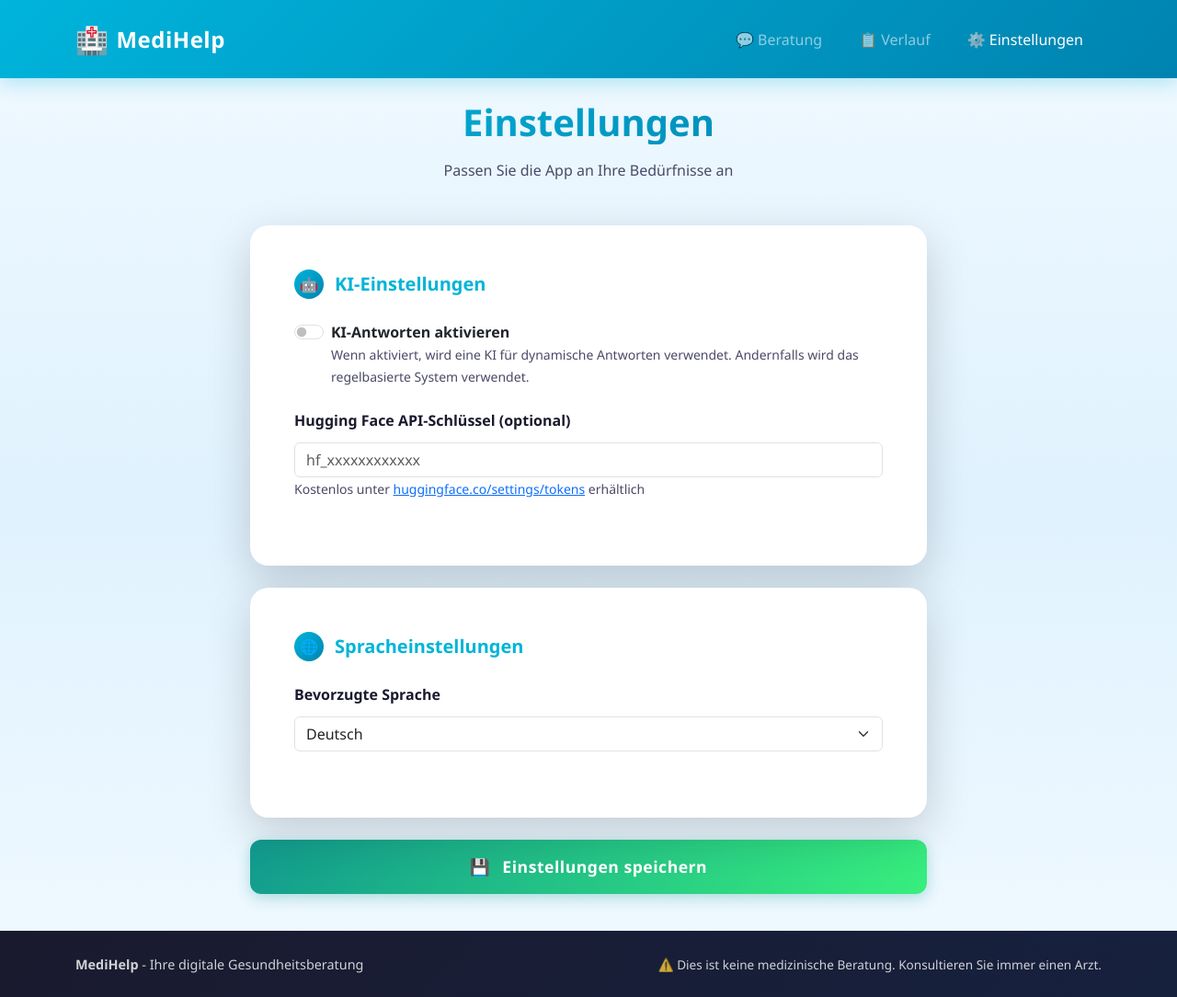
After one commit to leo201515/ls-medihelp, a Flask app: page /settings in a window 1280 px wide. The commit adds this page. Shown: the whole page at 92% size. Run offline with Flask 3, Linux system fonts and the light colour scheme; some libraries are stand-ins or nearby versions; some web fonts are replaced.

Commit message:
Add photo upload, camera capture, settings page, and AI integration

```diff
--- a/ai_service.py
+++ b/ai_service.py
@@ -6,31 +6,36 @@ from dotenv import load_dotenv
 
 load_dotenv()
 
-# Free AI service using Hugging Face Inference API
-# Get your free API key at: https://huggingface.co/settings/tokens
-# Free tier: Limited requests per month
+HF_API_KEY = os.getenv('HF_API_KEY', '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')
+HF_API_URL = "https://router.huggingface.co/hf-inference/models/microsoft/DialoGPT-medium"
+BACKUP_HF_API_URL = "https://router.huggingface.co/hf-inference/models/facebook/blenderbot-400M-distill"
 
-HF_API_KEY = os.getenv('HF_API_KEY', '')
+_user_settings = {'use_ai': False, 'api_key': ''}
 
-# Use a free text generation model
-# Options: mistralai/Mistral-7B-Instruct-v0.2, meta-llama/Llama-2-7b-chat-hf, etc.
-# Using a model that works with free inference API
-HF_API_URL = "https://api-inference.huggingface.co/models/microsoft/DialoGPT-medium"
-BACKUP_HF_API_URL = "https://api-inference.huggingface.co/models/facebook/blenderbot-400M-distill"
+def set_user_settings(use_ai, api_key):
+    global _user_settings
+    _user_settings['use_ai'] = use_ai
+    _user_settings['api_key'] = api_key
 
-def get_medical_advice(symptoms):
-    """
-    Get medical advice using free rule-based system (FAST)
-    """
-
-    # Detect language
+def get_medical_advice(symptoms, language='de'):
     german_words = ['ich', 'habe', 'schmerzen', 'kopfschmerzen', 'fieber', 'husten', 'erkältung',
                    'bauch', 'hals', 'schmerz', 'weh', 'kalt', 'heiß', 'müde', 'übel', 'nicht',
                    'art', 'und', 'der', 'die', 'ist', 'bin', 'sind']
     symptoms_lower = symptoms.lower()
-    is_german = any(word in symptoms_lower for word in german_words)
+    is_german = any(word in symptoms_lower for word in german_words) or language == 'de'
 
-def get_hf_advice(symptoms, is_german):
+    api_key = _user_settings.get('api_key') or HF_API_KEY
+    use_ai = _user_settings.get('use_ai', False)
+
+    if use_ai and api_key:
+        try:
+            return get_hf_advice(symptoms, is_german, api_key)
+        except Exception as e:
+            print(f"[INFO] AI API failed, using rule-based: {e}")
+
+    return get_rule_based_advice(symptoms, is_german)
+
+def get_hf_advice(symptoms, is_german, api_key):
     """Use Hugging Face free inference API"""
 
     if is_german:
@@ -49,7 +54,7 @@ Doctor: As a medical assistant, I recommend these general measures:
 """
 
     headers = {
-        "Authorization": f"Bearer {HF_API_KEY}",
+        "Authorization": f"Bearer {api_key}",
         "Content-Type": "application/json"
     }
 
--- a/app.py
+++ b/app.py
@@ -1,33 +1,74 @@
 import os
-from flask import Flask, render_template, request, jsonify, session
+from flask import Flask, render_template, request, jsonify, session, redirect, url_for
+from werkzeug.utils import secure_filename
 from dotenv import load_dotenv
 import uuid
 
 from database import init_db, save_consultation, get_history
-from ai_service import get_medical_advice
+from ai_service import get_medical_advice, set_user_settings
 
 load_dotenv()
 
 app = Flask(__name__)
 app.secret_key = os.getenv('SECRET_KEY', os.urandom(24))
+app.config['UPLOAD_FOLDER'] = 'uploads'
+app.config['MAX_CONTENT_LENGTH'] = 16 * 1024 * 1024
+
+ALLOWED_EXTENSIONS = {'png', 'jpg', 'jpeg', 'gif', 'webp'}
+
+os.makedirs(app.config['UPLOAD_FOLDER'], exist_ok=True)
 
 init_db()
+
+def allowed_file(filename):
+    return '.' in filename and filename.rsplit('.', 1)[1].lower() in ALLOWED_EXTENSIONS
 
 @app.route('/')
 def index():
     if 'session_id' not in session:
         session['session_id'] = str(uuid.uuid4())
-    return render_template('index.html')
+    return render_template('index.html', language=session.get('language', 'de'))
+
+@app.route('/settings')
+def settings():
+    if 'session_id' not in session:
+        session['session_id'] = str(uuid.uuid4())
+    return render_template('settings.html',
+        use_ai=session.get('use_ai', False),
+        api_key=session.get('api_key', ''),
+        language=session.get('language', 'de'))
+
+@app.route('/save-settings', methods=['POST'])
+def save_settings():
+    data = request.get_json()
+    session['use_ai'] = data.get('use_ai', False)
+    session['api_key'] = data.get('api_key', '')
+    session['language'] = data.get('language', 'de')
+    session.permanent = True
+    return jsonify({'success': True})
 
 @app.route('/consult', methods=['POST'])
 def consult():
-    data = request.get_json()
-    symptoms = data.get('symptoms', '').strip()
+    symptoms = request.form.get('symptoms', '').strip()
+    photo_path = None
 
     if not symptoms:
         return jsonify({'error': 'Bitte beschreiben Sie Ihre Symptome'}), 400
 
-    advice = get_medical_advice(symptoms)
+    if 'photo' in request.files:
+        file = request.files['photo']
+        if file and file.filename and allowed_file(file.filename):
+            filename = secure_filename(f"{uuid.uuid4()}_{file.filename}")
+            filepath = os.path.join(app.config['UPLOAD_FOLDER'], filename)
+            file.save(filepath)
+            photo_path = filepath
+
+    use_ai = session.get('use_ai', False)
+    api_key = session.get('api_key', '')
+    language = session.get('language', 'de')
+
+    set_user_settings(use_ai, api_key)
+    advice = get_medical_advice(symptoms, language)
     consultation_id = save_consultation(session['session_id'], symptoms, advice)
 
     return jsonify({
--- a/templates/base.html
+++ b/templates/base.html
@@ -31,6 +31,11 @@
                             <span>📋</span> Verlauf
                         </a>
                     </li>
+                    <li class="nav-item">
+                        <a class="nav-link {% if request.endpoint == 'settings' %}active{% endif %}" href="/settings">
+                            <span>⚙️</span> Einstellungen
+                        </a>
+                    </li>
                 </ul>
             </div>
         </div>
--- /dev/null
+++ b/templates/settings.html
@@ -0,0 +1,105 @@
+{% extends "base.html" %}
+
+{% block title %}Einstellungen - MediHelp{% endblock %}
+
+{% block content %}
+<div class="row justify-content-center">
+    <div class="col-lg-8">
+        <div class="text-center mb-5">
+            <h1 class="mb-3">Einstellungen</h1>
+            <p class="text-muted">Passen Sie die App an Ihre Bedürfnisse an</p>
+        </div>
+
+        <div class="card shadow-lg mb-4">
+            <div class="card-body p-4 p-md-5">
+                <div class="section-title mb-4">
+                    <div class="icon-badge">🤖</div>
+                    <h5 class="mb-0">KI-Einstellungen</h5>
+                </div>
+
+                <div class="mb-4">
+                    <div class="form-check form-switch">
+                        <input class="form-check-input" type="checkbox" id="useAi" {% if use_ai %}checked{% endif %}>
+                        <label class="form-check-label" for="useAi">
+                            <strong>KI-Antworten aktivieren</strong>
+                            <br><small class="text-muted">Wenn aktiviert, wird eine KI für dynamische Antworten verwendet. Andernfalls wird das regelbasierte System verwendet.</small>
+                        </label>
+                    </div>
+                </div>
+
+                <div class="mb-4" id="apiKeySection">
+                    <label for="apiKey" class="form-label">Hugging Face API-Schlüssel (optional)</label>
+                    <input type="password" class="form-control" id="apiKey" value="{{ api_key }}" placeholder="hf_xxxxxxxxxxxx">
+                    <small class="text-muted">
+                        Kostenlos unter <a href="https://huggingface.co/settings/tokens" target="_blank">huggingface.co/settings/tokens</a> erhältlich
+                    </small>
+                </div>
+            </div>
+        </div>
+
+        <div class="card shadow-lg mb-4">
+            <div class="card-body p-4 p-md-5">
+                <div class="section-title mb-4">
+                    <div class="icon-badge">🌐</div>
+                    <h5 class="mb-0">Spracheinstellungen</h5>
+                </div>
+
+                <div class="mb-4">
+                    <label for="language" class="form-label">Bevorzugte Sprache</label>
+                    <select class="form-select" id="language">
+                        <option value="de" {% if language == 'de' %}selected{% endif %}>Deutsch</option>
+                        <option value="en" {% if language == 'en' %}selected{% endif %}>English</option>
+                        <option value="nl" {% if language == 'nl' %}selected{% endif %}>Nederlands</option>
+                        <option value="fr" {% if language == 'fr' %}selected{% endif %}>Français</option>
+                        <option value="es" {% if language == 'es' %}selected{% endif %}>Español</option>
+                        <option value="si" {% if language == 'si' %}selected{% endif %}>සිංහල</option>
+                    </select>
+                </div>
+            </div>
+        </div>
+
+        <button type="button" class="btn btn-primary w-100 mb-3" onclick="saveSettings()">
+            <span style="margin-right: 0.5rem;">💾</span>
+            Einstellungen speichern
+        </button>
+
+        <div id="successMessage" class="alert alert-success d-none" role="alert">
+            Einstellungen erfolgreich gespeichert!
+        </div>
+    </div>
+</div>
+{% endblock %}
+
+{% block scripts %}
+<script>
+function saveSettings() {
+    const useAi = document.getElementById('useAi').checked;
+    const apiKey = document.getElementById('apiKey').value;
+    const language = document.getElementById('language').value;
+
+    fetch('/save-settings', {
+        method: 'POST',
+        headers: {
+            'Content-Type': 'application/json',
+        },
+        body: JSON.stringify({
+            use_ai: useAi,
+            api_key: apiKey,
+            language: language
+        })
+    })
+    .then(response => response.json())
+    .then(data => {
+        if (data.success) {
+            document.getElementById('successMessage').classList.remove('d-none');
+            setTimeout(() => {
+                document.getElementById('successMessage').classList.add('d-none');
+            }, 3000);
+        }
+    })
+    .catch(error => {
+        alert('Fehler beim Speichern der Einstellungen');
+    });
+}
+</script>
+{% endblock %}
```
Also changed, not shown: templates/index.html (+122 -4 lines), 2 other files.
